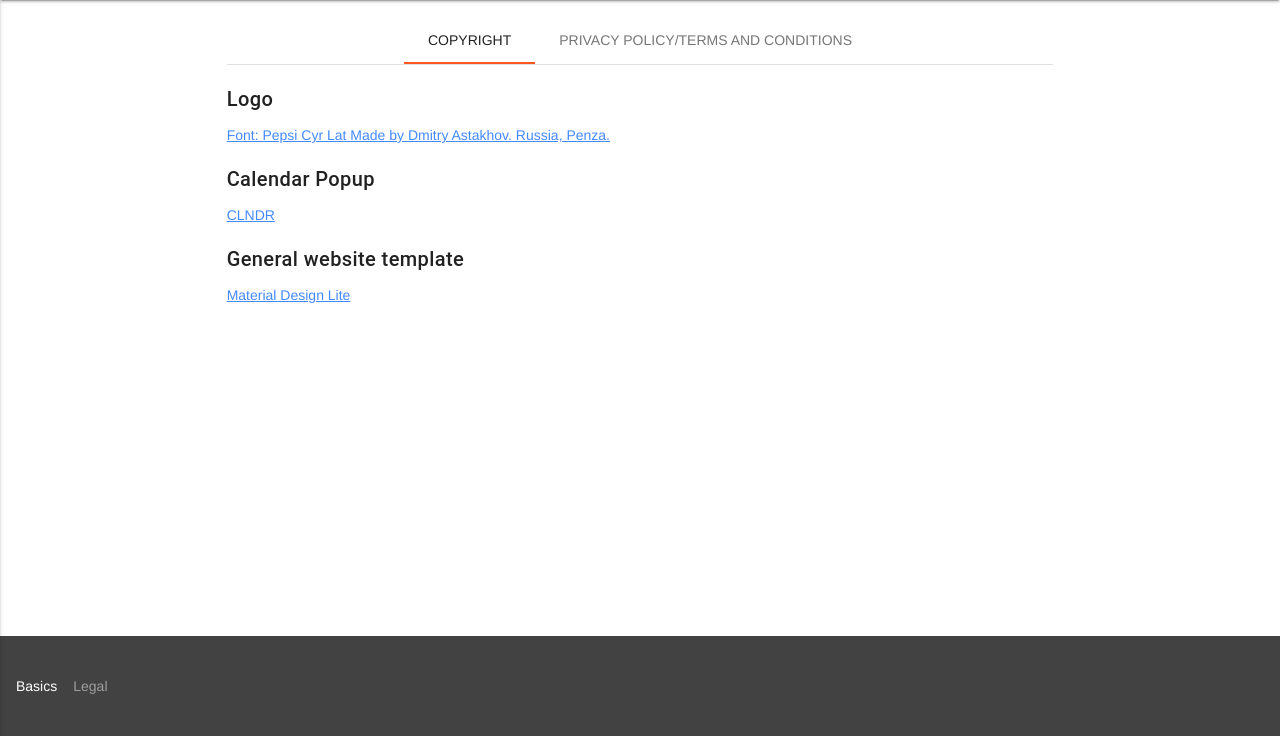
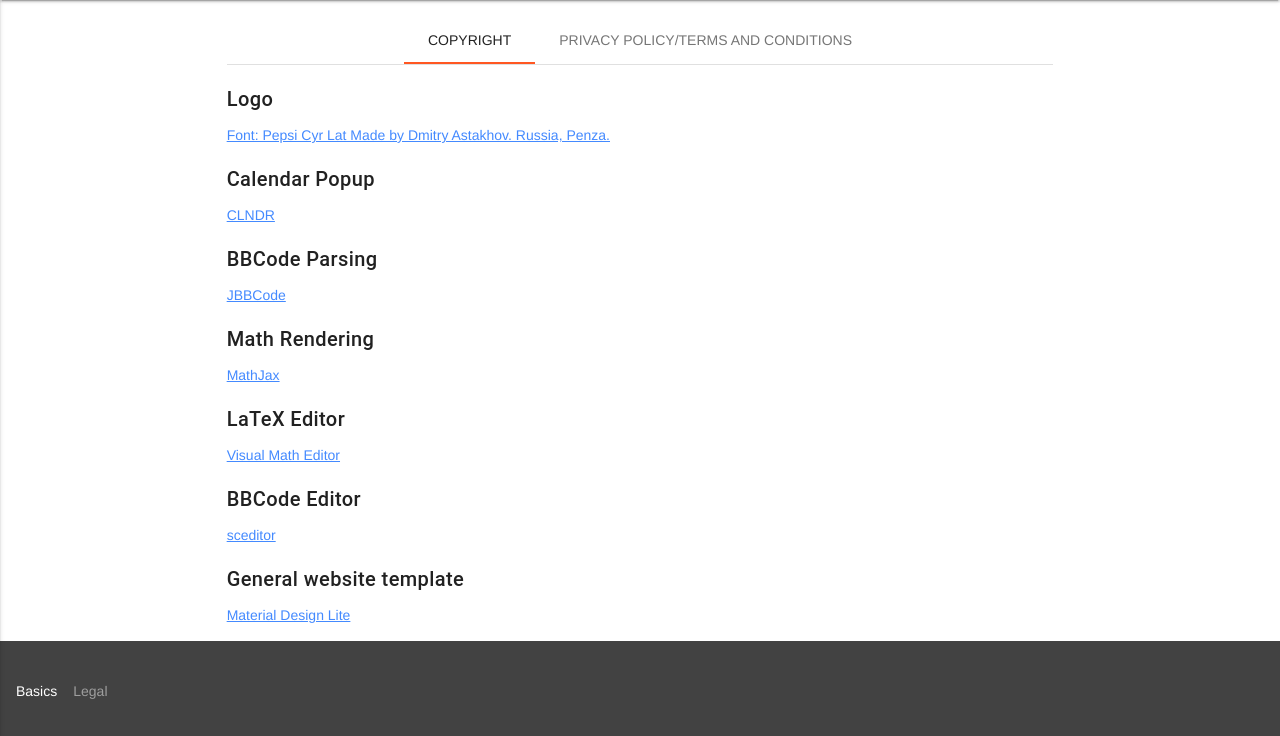
Before and after one commit to ctrlaltf24/assignmentsmanager, a PHP site: page /legal.php in a window 1280 px wide. Shown: the part 64-800 px from the top of the page. Run offline with PHP 8.4, Linux system fonts and the light colour scheme; data that the repository does not hold is empty.

Commit message:
update legal

```diff
--- a/public_html/legal.php
+++ b/public_html/legal.php
@@ -16,6 +16,14 @@ echo template_header(true,$logged_in,$is_teacher);
                     <a href="https://fontlibrary.org/en/font/pepsi-cyr-lat">Font: Pepsi Cyr Lat Made by Dmitry Astakhov. Russia, Penza.</a>
                     <h5>Calendar Popup</h5>
                     <a href="https://github.com/kylestetz/CLNDR">CLNDR</a>
+                    <h5>BBCode Parsing</h5>
+                    <a href="https://github.com/jbowens/jBBCode">JBBCode</a>
+                    <h5>Math Rendering</h5>
+                    <a href="https://github.com/mathjax/MathJax">MathJax</a>
+                    <h5>LaTeX Editor</h5>
+                    <a href="https://sourceforge.net/projects/visualasciimath/">Visual Math Editor</a>
+                    <h5>BBCode Editor</h5>
+                    <a href="https://github.com/samclarke/SCEditor">sceditor</a>
                     <h5>General website template</h5>
                     <a href="https://getmdl.io/">Material Design Lite</a>
                 </div>
```
